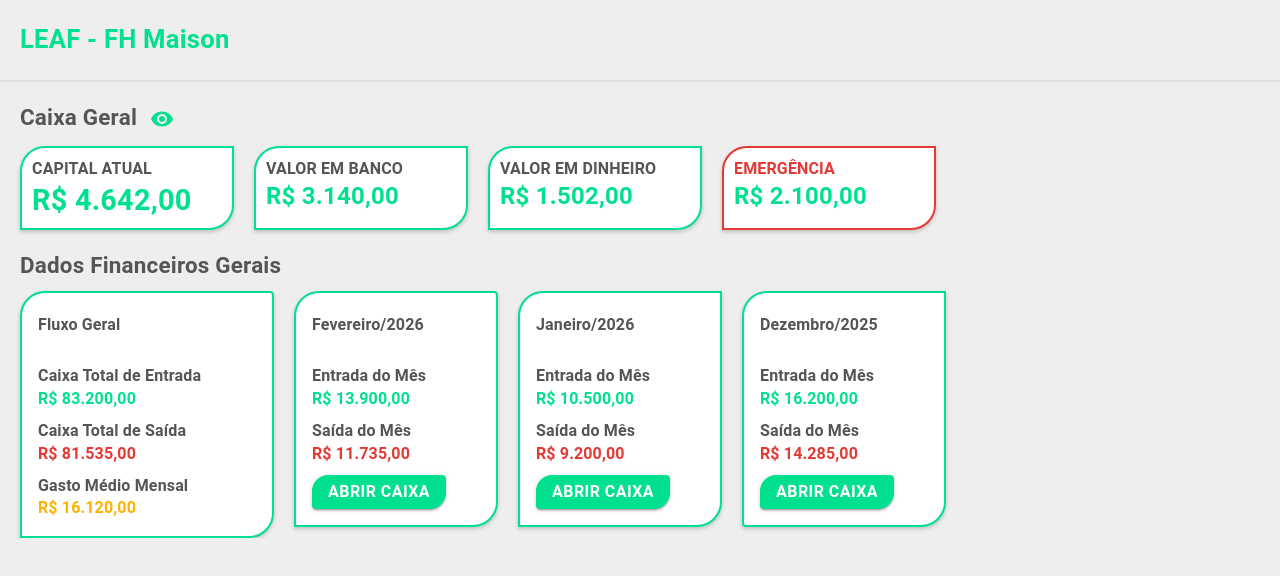
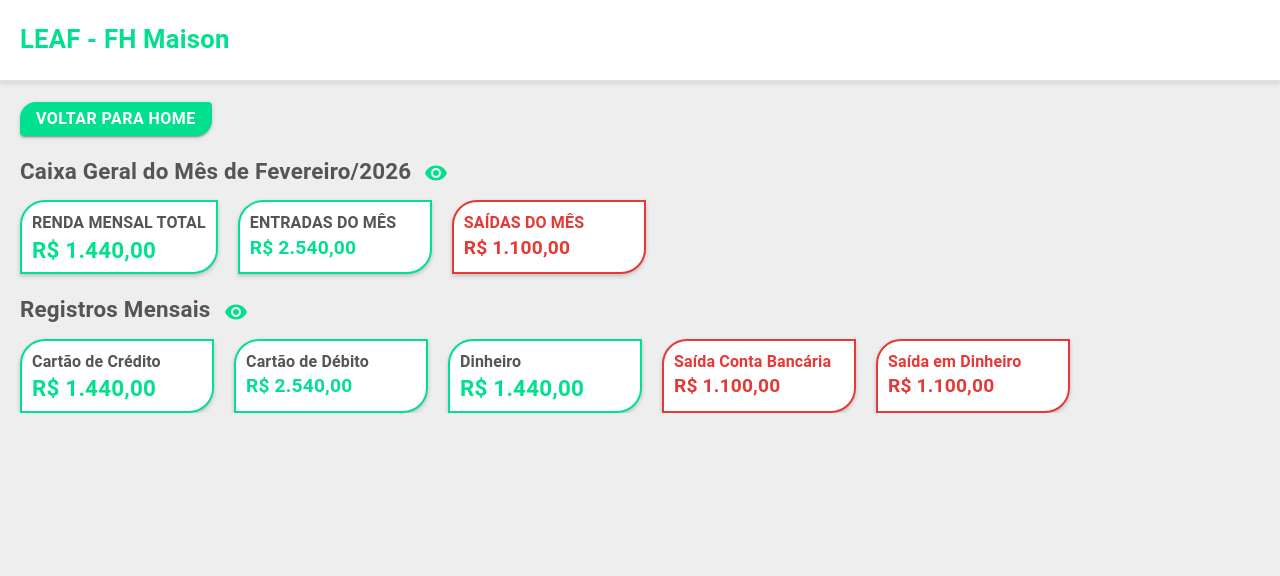
Before and after one commit to SamuelCFelix/Leaf-frontend, a React (Vite) app: page /home/caixa-mensal in a window 1280 px wide. Before the commit this address led to /home. Shown: the top 576 px of the page. Built offline with nearby package versions, Linux system fonts and the light colour scheme; some icons are missing.

Commit message:
terminando info cards da página home e iniciando a construção da página caixa-mensal com seus cards

```diff
--- a/src/App.jsx
+++ b/src/App.jsx
@@ -14,6 +14,7 @@ import ErrorBoundary from "./components/ErrorBoundary";
 import Home from "./pages/home";
 
 import "./main.css";
+import CaixaMensal from "./pages/caixaMensal";
 
 const theme = createTheme({
   palette: {
@@ -34,6 +35,7 @@ const theme = createTheme({
       primary: "#00e08e",
       secondary: "#555555",
       tertiary: "#ffffff",
+      quaternary: "#000000",
       error: "#E53935",
       warning: "#FFB300",
     },
@@ -55,6 +57,7 @@ function App() {
         <ErrorBoundary>
           <Routes>
             <Route path="/home" element={<Home />} />
+            <Route path="/home/caixa-mensal" element={<CaixaMensal />} />
             <Route path="*" element={<Navigate to="/home" replace />} />
           </Routes>
         </ErrorBoundary>
--- /dev/null
+++ b/src/pages/caixaMensal/index.jsx
@@ -0,0 +1,298 @@
+import { Visibility } from "@mui/icons-material";
+import ExpandMoreIcon from "@mui/icons-material/ExpandMore";
+
+import {
+  Accordion,
+  AccordionDetails,
+  AccordionSummary,
+  Box,
+  Button,
+  IconButton,
+  Typography,
+} from "@mui/material";
+import { useNavigate } from "react-router-dom";
+
+const style = {
+  container: {
+    width: "100vw",
+    height: "100vh",
+  },
+  header: {
+    height: "10vh",
+    display: "flex",
+    alignItems: "center",
+    justifyContent: "flex-start",
+    borderBottom: "2px solid #e0e0e0",
+    boxShadow: "0 2px 4px rgba(0, 0, 0, 0.1)",
+    padding: "0 20px",
+  },
+  boxConteudo: {
+    width: "100%",
+    display: "flex",
+    flexDirection: "column",
+    alignItems: "flex-start",
+    justifyContent: "flex-start",
+    overflowY: "auto",
+    overflowX: "hidden",
+  },
+  boxTitulo: {
+    width: "100%",
+    display: "flex",
+    alignItems: "center",
+    justifyContent: "flex-start",
+    padding: "20px 20px 10px 20px",
+  },
+  boxCards: {
+    width: "100%",
+    display: "flex",
+    alignItems: "flex-start",
+    justifyContent: "flex-start",
+    flexWrap: "wrap",
+    gap: "20px",
+    padding: "0px 20px",
+  },
+  cardValores: {
+    minWidth: "170px",
+    height: "50px",
+    display: "flex",
+    flexDirection: "column",
+    alignItems: "flex-start",
+    justifyContent: "flex-start",
+    padding: "10px",
+    backgroundColor: "#ffffff",
+    border: "2px solid #00e08e",
+    borderTopLeftRadius: "25px",
+    borderBottomRightRadius: "25px",
+    boxShadow: "0 2px 4px rgba(0, 0, 0, 0.2)",
+    "&:hover": {
+      boxShadow: "0 4px 8px rgba(0, 0, 0, 0.3)",
+      scale: "1.02",
+      transition: "scale 0.1s ease-in-out",
+    },
+  },
+  accordionFluxoGeral: {
+    width: "250px",
+    flexShrink: 0,
+    backgroundColor: "#ffffff",
+    border: "2px solid #00e08e",
+    boxShadow: "0 2px 4px rgba(0, 0, 0, 0.2)",
+    overflow: "hidden",
+    transition: "all 0.2s ease-in-out",
+
+    "&::before": {
+      display: "none",
+    },
+
+    "&.Mui-expanded": {
+      margin: 0,
+      borderTopLeftRadius: "25px",
+      borderBottomRightRadius: "25px",
+      transition: "all 0.2s ease-in-out",
+    },
+  },
+
+  accordionDetails: {
+    display: "flex",
+    flexDirection: "column",
+    alignItems: "flex-start",
+    justifyContent: "flex-start",
+  },
+
+  boxFluxoMensal: {
+    flex: 1,
+    display: "flex",
+    alignItems: "flex-start",
+    justifyContent: "flex-start",
+    gap: "20px",
+  },
+
+  accordionFluxoMensal: {
+    width: "200px",
+    flexShrink: 0,
+    backgroundColor: "#ffffff",
+    border: "2px solid #00e08e",
+    boxShadow: "0 2px 4px rgba(0, 0, 0, 0.2)",
+    overflow: "hidden",
+    transition: "all 0.2s ease-in-out",
+
+    "&::before": {
+      display: "none",
+    },
+
+    "&.Mui-expanded": {
+      margin: 0,
+      borderTopLeftRadius: "25px",
+      borderBottomRightRadius: "25px",
+      transition: "all 0.2s ease-in-out",
+    },
+  },
+  buttonBackHome: {
+    margin: "20px 0 0 20px",
+    fontWeight: "bold",
+    borderTopLeftRadius: "16px",
+    borderBottomRightRadius: "16px",
+  },
+  buttonCard: {
+    marginTop: "10px",
+    fontWeight: "bold",
+    borderTopLeftRadius: "16px",
+    borderBottomRightRadius: "16px",
+  },
+};
+
+const CaixaMensal = () => {
+  const navigate = useNavigate();
+
+  return (
+    <Box bgcolor={"background.default"} sx={style.container}>
+      {/* Header */}
+      <Box bgcolor="background.paper" position="static" sx={style.header}>
+        <Typography color="text.primary" fontWeight={"bold"} fontSize="1.6rem">
+          LEAF - FH Maison
+        </Typography>
+      </Box>
+
+      {/* Conteúdo principal */}
+      <Box sx={style.boxConteudo}>
+        <Button
+          variant="contained"
+          sx={style.buttonBackHome}
+          onClick={() => {
+            navigate("/home");
+          }}
+        >
+          Voltar para Home
+        </Button>
+
+        {/* Info Caixa Geral do Mês */}
+        <Box sx={style.boxTitulo}>
+          <Typography
+            color="text.secondary"
+            fontWeight={"bold"}
+            fontSize={"1.4rem"}
+          >
+            Caixa Geral do Mês de Fevereiro/2026
+            <IconButton size="small" sx={{ marginLeft: "8px" }}>
+              <Visibility sx={{ color: "primary.main" }} />
+            </IconButton>
+          </Typography>
+        </Box>
+        <Box sx={style.boxCards}>
+          <Box sx={style.cardValores}>
+            <Typography color="text.secondary" fontWeight={"bold"}>
+              RENDA MENSAL TOTAL
+            </Typography>
+            <Typography
+              fontWeight={"bold"}
+              fontSize={"1.4rem"}
+              color="primary.main"
+            >
+              R$ 1.440,00
+            </Typography>
+          </Box>
+          <Box sx={style.cardValores}>
+            <Typography color="text.secondary" fontWeight={"bold"}>
+              ENTRADAS DO MÊS
+            </Typography>
+            <Typography
+              fontWeight={"bold"}
+              fontSize={"1.2rem"}
+              color="primary.main"
+            >
+              R$ 2.540,00
+            </Typography>
+          </Box>
+          <Box sx={{ ...style.cardValores, borderColor: "primary.error" }}>
+            <Typography color="text.error" fontWeight={"bold"}>
+              SAÍDAS DO MÊS
+            </Typography>
+            <Typography
+              fontWeight={"bold"}
+              fontSize={"1.2rem"}
+              color="primary.error"
+            >
+              R$ 1.100,00
+            </Typography>
+          </Box>
+        </Box>
+
+        {/* Registros Mensais */}
+        <Box sx={style.boxTitulo}>
+          <Typography
+            color="text.secondary"
+            fontWeight={"bold"}
+            fontSize={"1.4rem"}
+          >
+            Registros Mensais
+            <IconButton size="small" sx={{ marginLeft: "8px" }}>
+              <Visibility sx={{ color: "primary.main" }} />
+            </IconButton>
+          </Typography>
+        </Box>
+        <Box sx={style.boxCards}>
+          <Box sx={style.cardValores}>
+            <Typography color="text.secondary" fontWeight={"bold"}>
+              Cartão de Crédito
+            </Typography>
+            <Typography
+              fontWeight={"bold"}
+              fontSize={"1.4rem"}
+              color="primary.main"
+            >
+              R$ 1.440,00
+            </Typography>
+          </Box>
+          <Box sx={style.cardValores}>
+            <Typography color="text.secondary" fontWeight={"bold"}>
+              Cartão de Débito
+            </Typography>
+            <Typography
+              fontWeight={"bold"}
+              fontSize={"1.2rem"}
+              color="primary.main"
+            >
+              R$ 2.540,00
+            </Typography>
+          </Box>
+          <Box sx={style.cardValores}>
+            <Typography color="text.secondary" fontWeight={"bold"}>
+              Dinheiro
+            </Typography>
+            <Typography
+              fontWeight={"bold"}
+              fontSize={"1.4rem"}
+              color="primary.main"
+            >
+              R$ 1.440,00
+            </Typography>
+          </Box>
+          <Box sx={{ ...style.cardValores, borderColor: "primary.error" }}>
+            <Typography color="text.error" fontWeight={"bold"}>
+              Saída Conta Bancária
+            </Typography>
+            <Typography
+              fontWeight={"bold"}
+              fontSize={"1.2rem"}
+              color="primary.error"
+            >
+              R$ 1.100,00
+            </Typography>
+          </Box>
+          <Box sx={{ ...style.cardValores, borderColor: "primary.error" }}>
+            <Typography color="text.error" fontWeight={"bold"}>
+              Saída em Dinheiro
+            </Typography>
+            <Typography
+              fontWeight={"bold"}
+              fontSize={"1.2rem"}
+              color="primary.error"
+            >
+              R$ 1.100,00
+            </Typography>
+          </Box>
+        </Box>
+      </Box>
+    </Box>
+  );
+};
+export default CaixaMensal;
--- a/src/pages/home/index.jsx
+++ b/src/pages/home/index.jsx
@@ -1,4 +1,4 @@
-import { Sync, Visibility } from "@mui/icons-material";
+import { Visibility } from "@mui/icons-material";
 import ExpandMoreIcon from "@mui/icons-material/ExpandMore";
 import SyncAltIcon from "@mui/icons-material/SyncAlt";
 
@@ -12,6 +12,8 @@ import {
   Typography,
 } from "@mui/material";
 
+import { Outlet, useNavigate } from "react-router-dom";
+
 const style = {
   container: {
     width: "100vw",
@@ -23,6 +25,7 @@ const style = {
     alignItems: "center",
     justifyContent: "flex-start",
     borderBottom: "2px solid #e0e0e0",
+    boxShadow: "0 2px 4px rgba(0, 0, 0, 0.1)",
     padding: "0 20px",
   },
   boxConteudo: {
@@ -134,10 +137,12 @@ const style = {
 };
 
 const Home = () => {
+  const navigate = useNavigate();
+
   return (
     <Box bgcolor={"background.default"} sx={style.container}>
       {/* Header */}
-      <Box color="background.default" position="static" sx={style.header}>
+      <Box bgcolor="background.paper" position="static" sx={style.header}>
         <Typography color="text.primary" fontWeight={"bold"} fontSize="1.6rem">
           LEAF - FH Maison
         </Typography>
@@ -217,6 +222,9 @@ const Home = () => {
             fontSize={"1.4rem"}
           >
             Dados Financeiros Gerais
+            <IconButton size="small" sx={{ marginLeft: "8px" }}>
+              <Visibility sx={{ color: "primary.main" }} />
+            </IconButton>
           </Typography>
         </Box>
         <Box sx={style.boxCards}>
@@ -244,9 +252,7 @@ const Home = () => {
               <Typography color="text.secondary" fontWeight={"bold"}>
                 Caixa Total de Entrada
               </Typography>
-              <Typography color="text.primary" fontWeight={"bold"}>
-                R$ 83.200,00
-              </Typography>
+              <Typography fontWeight={"bold"}>R$ 83.200,00</Typography>
               <Typography
                 color="text.secondary"
                 fontWeight={"bold"}
@@ -256,6 +262,26 @@ const Home = () => {
               </Typography>
               <Typography color="text.error" fontWeight={"bold"}>
                 R$ 81.535,00
+              </Typography>
+              <Typography
+                color="text.secondary"
+                fontWeight={"bold"}
+                marginTop={"10px"}
+              >
+                Gastos Fixos
+              </Typography>
+              <Typography color="text.error" fontWeight={"bold"}>
+                R$ 5.687,99
+              </Typography>
+              <Typography
+                color="text.secondary"
+                fontWeight={"bold"}
+                marginTop={"10px"}
+              >
+                Dívidas Total Pendentes
+              </Typography>
+              <Typography color="text.error" fontWeight={"bold"}>
+                R$ 74.565,49
               </Typography>
               <Typography
                 color="text.secondary"
@@ -294,9 +320,7 @@ const Home = () => {
                 <Typography color="text.secondary" fontWeight={"bold"}>
                   Entrada do Mês
                 </Typography>
-                <Typography color="text.primary" fontWeight={"bold"}>
-                  R$ 13.900,00
-                </Typography>
+                <Typography fontWeight={"bold"}>R$ 2.540,00</Typography>
                 <Typography
                   color="text.secondary"
                   fontWeight={"bold"}
@@ -305,9 +329,23 @@ const Home = () => {
                   Saída do Mês
                 </Typography>
                 <Typography color="text.error" fontWeight={"bold"}>
-                  R$ 11.735,00
+                  R$ 1.100,00
                 </Typography>
-                <Button variant="contained" sx={style.buttonCard}>
+                <Typography
+                  color="text.secondary"
+                  fontWeight={"bold"}
+                  marginTop={"10px"}
+                >
+                  Renda Mensal Total
+                </Typography>
+                <Typography fontWeight={"bold"}>R$ 1.440,00</Typography>
+                <Button
+                  variant="contained"
+                  sx={style.buttonCard}
+                  onClick={() => {
+                    navigate("/home/caixa-mensal");
+                  }}
+                >
                   Abrir Caixa
                 </Button>
               </AccordionDetails>
@@ -334,9 +372,7 @@ const Home = () => {
                 <Typography color="text.secondary" fontWeight={"bold"}>
                   Entrada do Mês
                 </Typography>
-                <Typography color="text.primary" fontWeight={"bold"}>
-                  R$ 10.500,00
-                </Typography>
+                <Typography fontWeight={"bold"}>R$ 10.500,00</Typography>
                 <Typography
                   color="text.secondary"
                   fontWeight={"bold"}
@@ -347,6 +383,14 @@ const Home = () => {
                 <Typography color="text.error" fontWeight={"bold"}>
                   R$ 9.200,00
                 </Typography>
+                <Typography
+                  color="text.secondary"
+                  fontWeight={"bold"}
+                  marginTop={"10px"}
+                >
+                  Renda Mensal Total
+                </Typography>
+                <Typography fontWeight={"bold"}>R$ 1.440,00</Typography>
                 <Button variant="contained" sx={style.buttonCard}>
                   Abrir Caixa
                 </Button>
@@ -374,9 +418,7 @@ const Home = () => {
                 <Typography color="text.secondary" fontWeight={"bold"}>
                   Entrada do Mês
                 </Typography>
-                <Typography color="text.primary" fontWeight={"bold"}>
-                  R$ 16.200,00
-                </Typography>
+                <Typography fontWeight={"bold"}>R$ 16.200,00</Typography>
                 <Typography
                   color="text.secondary"
                   fontWeight={"bold"}
@@ -387,6 +429,14 @@ const Home = () => {
                 <Typography color="text.error" fontWeight={"bold"}>
                   R$ 14.285,00
                 </Typography>
+                <Typography
+                  color="text.secondary"
+                  fontWeight={"bold"}
+                  marginTop={"10px"}
+                >
+                  Renda Mensal Total
+                </Typography>
+                <Typography fontWeight={"bold"}>R$ 1.440,00</Typography>
                 <Button variant="contained" sx={style.buttonCard}>
                   Abrir Caixa
                 </Button>
```
